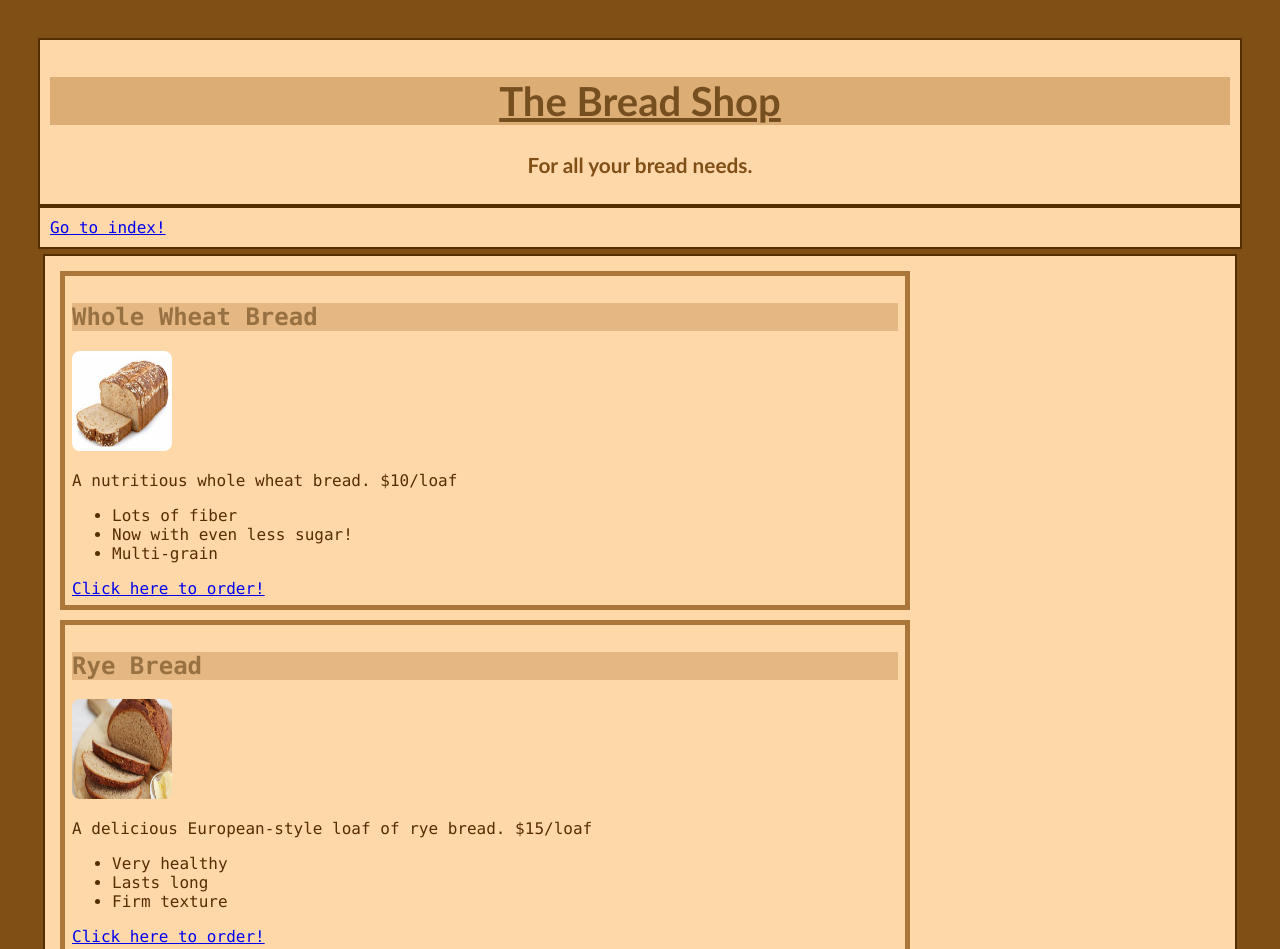
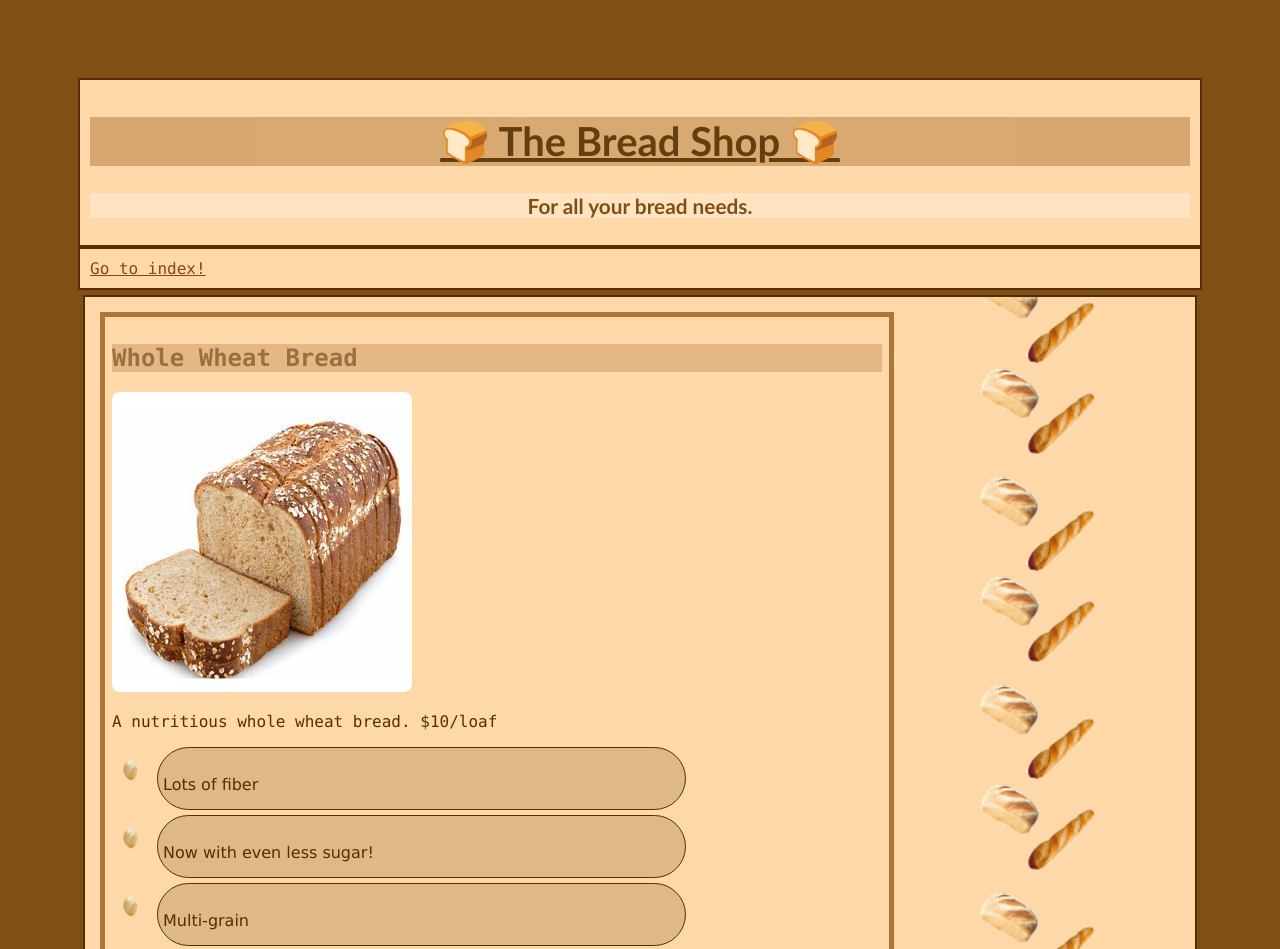
Before and after one commit to sienna2169-cmis/sienna2169-cmis-wd, a plain HTML site: page catalog.html in a window 1280 px wide. Shown: the top 949 px of the page. Drawn offline with Linux system fonts and the light colour scheme.

Commit message:
Finishing touches on Bread Site

```diff
--- a/catalog.css
+++ b/catalog.css
@@ -1,4 +1,4 @@
-/*light to dark:
+/* colors from light to dark:
 
 FFD8AA
 D4A46A
@@ -13,16 +13,18 @@ html {
 	background-color: #804F15;
 	font-family: "Lucida Console", Monaco, monospace;
 	color: #552E00;
-	margin: 30px;
-
+	margin: 70px;
 
 }
+
 
 header {
 	font-family: "Trebuchet MS", Helvetica, sans-serif;
 	text-align: center;
-
-
+	background-image: url(cartoonbread);
+    background-repeat: repeat-x;
+    background-position: right;
+    background-origin: content-box;
 
 }
 
@@ -44,14 +46,14 @@ img {
 header h2 {
 	font-size: 130%;
 	color: #804F15;
-
+    background-color: bisque;
 }
 
 h1 {
 	font-size: 250%;
 	text-decoration: underline;
 	background-color: #D4A46A;
-	opacity: 0.8;
+	opacity: 0.9;
 
 
 
@@ -68,13 +70,15 @@ header, footer, nav, main {
 main {
 	margin: 5px;
 	padding: 5px 5px 5px 5px;
-
+    background-image: url(sidebreadmaybe.png);
+    background-position: right;
+    background-repeat: repeat-y;
 
 
 }
 
 footer {
-	font-size: 60%
+	font-size: 50%
 
 
 }
@@ -84,3 +88,29 @@ main h2 {
 	opacity: 0.6;
 
 }
+
+li {
+   border: solid 1px #552E00;
+    padding-left: 5px;
+    padding-top: 2px;
+    padding-bottom: 15px;
+    border-radius: 40px;
+
+}
+
+ul li {
+    background-color: burlywood;
+    margin: 5px;
+
+
+}
+
+ul {
+   font-family: "Lucida Sans Unicode", "Lucida Grande", sans-serif;
+        list-style-image: url(verysmallroll.png);
+        width: 70%;
+}
+
+a {
+    color: saddlebrown;
+}
--- a/catalog.html
+++ b/catalog.html
@@ -13,7 +13,7 @@
 	<body>
 		<header>
 		<h1>
-			The Bread Shop
+			🍞 The Bread Shop 🍞
 		</h1>
 		<h2>
 			For all your bread needs.
@@ -27,7 +27,7 @@
 		<h2>
 			Whole Wheat Bread
 		</h2>
-		<img src="WholeWheat.jpg" alt="Whole Wheat Bread" style="width:100px;height:100px;">
+		<img src="WholeWheat.jpg" alt="Whole Wheat Bread" style="width:300px;height:300px;">
 		<p>
 			A nutritious whole wheat bread. $10/loaf
 		</p>
@@ -50,7 +50,7 @@
 		<h2>
 			Rye Bread
 		</h2>
-		<img src="ryebread.jpg" alt="Rye Bread" style="width:100px;height:100px;">
+		<img src="ryebread.jpg" alt="Rye Bread" style="width:300px;height:300px;">
 		<p>
 			A delicious European-style loaf of rye bread. $15/loaf
 		</p>
@@ -73,7 +73,7 @@
 		<h2>
 			White Bread
 		</h2>
-		<img src="whitebread.jpg" alt="White Bread" style="width:100px;height:100px;">
+		<img src="whitebread.jpg" alt="White Bread" style="width:300px;height:300px;">
 		<p>
 			Traditional white bread. $5/loaf
 		</p>
@@ -96,7 +96,7 @@
 		<h2>
 			Cornbread
 		</h2>
-		<img src="cornbread.jpg" alt="Cornbread" style="width:100px;height:100px;">
+		<img src="cornbread.jpg" alt="Cornbread" style="width:300px;height:300px;">
 		<p>
 			It technically is bread... $8/loaf
 		</p>
@@ -119,7 +119,7 @@
 		<h2>
 			Baguette
 		</h2>
-		<img src="baguette.jpg" alt="French Baguette" style="width:100px;height:100px;">
+		<img src="baguette.jpg" alt="French Baguette" style="width:300px;height:300px;">
 		<p>
 			A traditional French baguette. $16/loaf
 		</p>
```
Also changed, not shown: placeorder.html (+6 -2 lines), Queen of Heaven.ttf (added), REALLYlilbread.png (added), lilbread.png (added), sidebread.png (added), sidebreadmaybe.png (added), verysmallroll.png (added), 2 other files.
